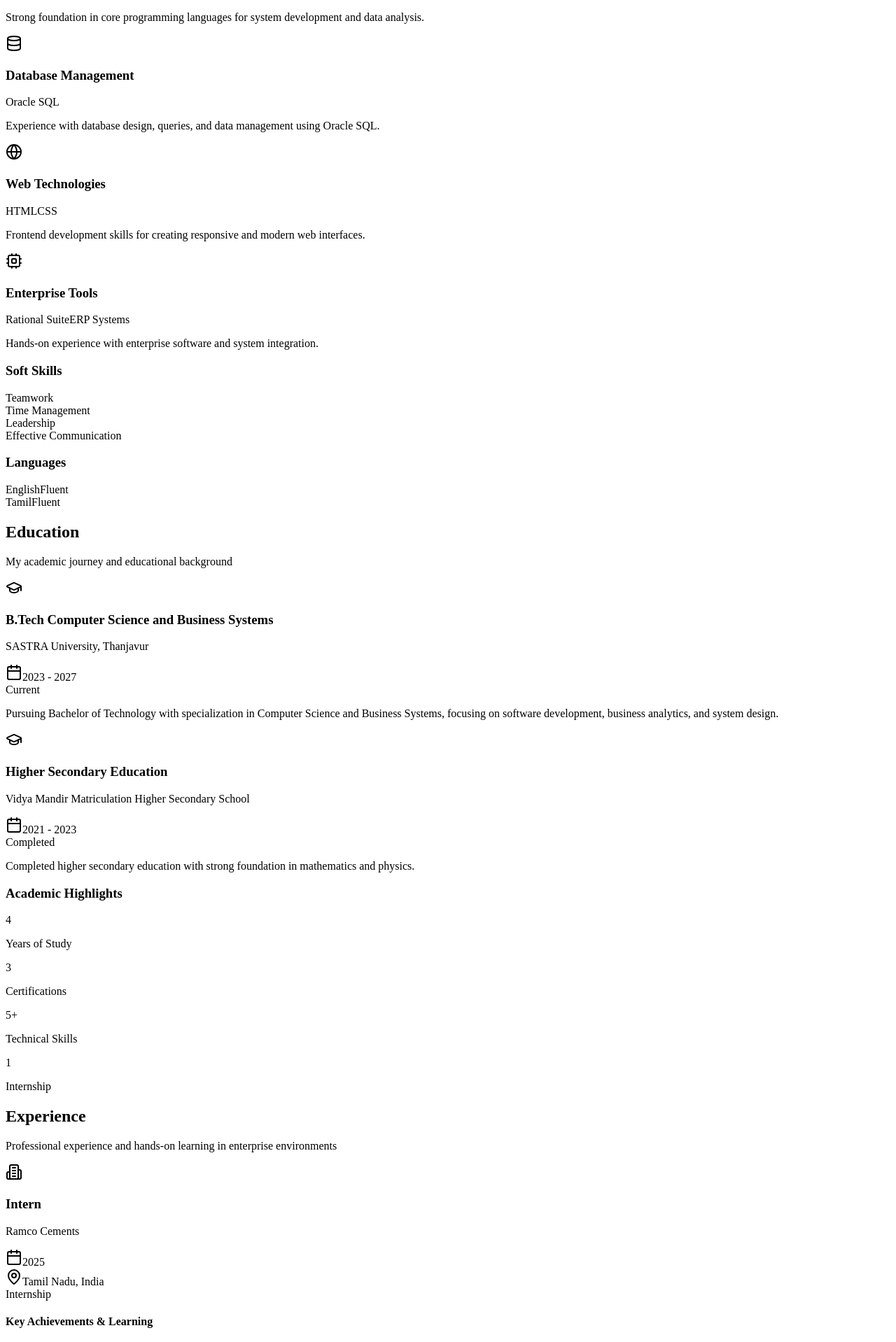
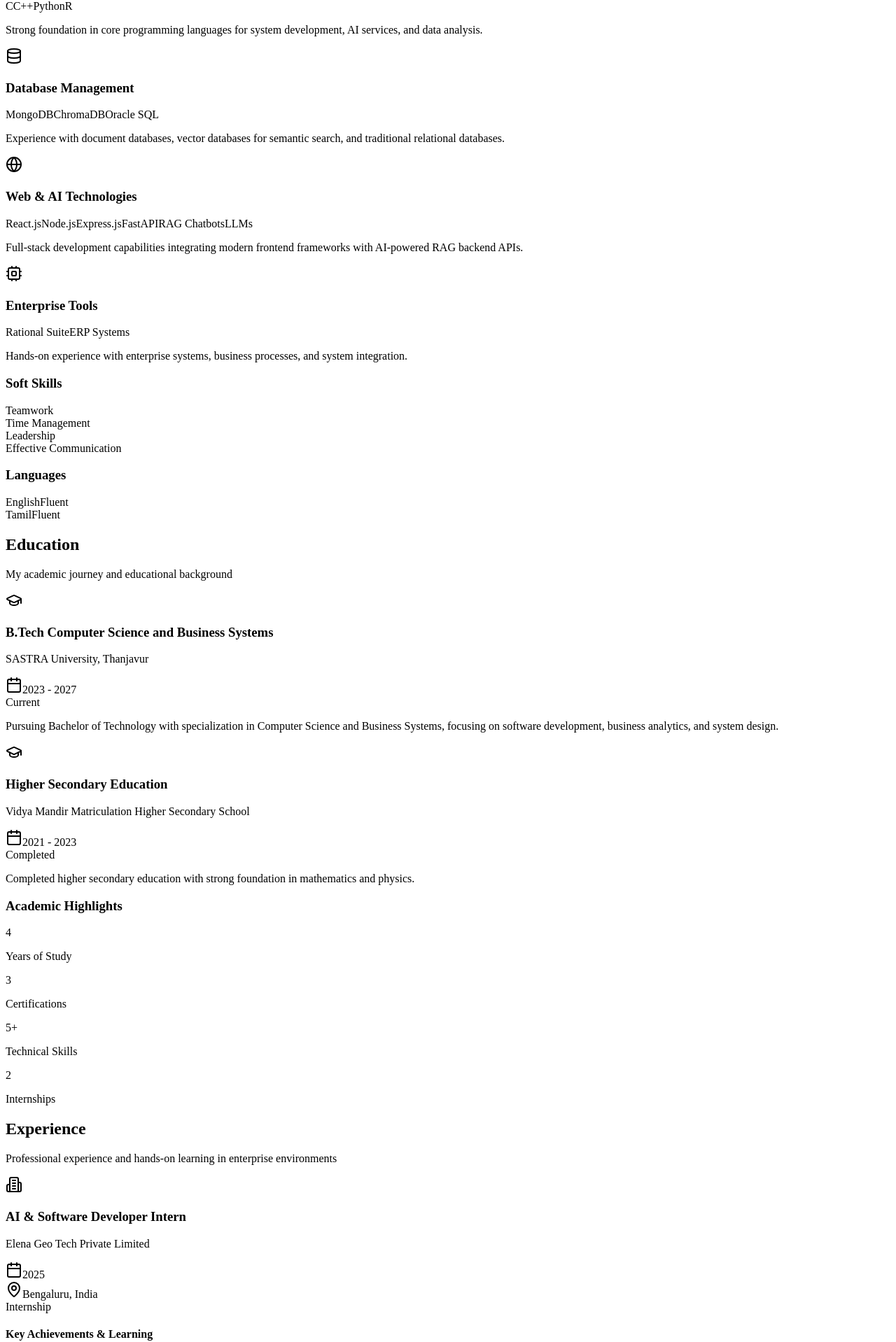
Before and after one commit to bhuvaneshM05/bhuvanseshM-personal-portfoloio, a React (Vite) app in the folder client/: page / in a window 1280 px wide. Shown: the part 1812-3730 px from the top of the page at 70% size. Built offline with nearby package versions, Linux system fonts and the light colour scheme.

Commit message:
Fix allowedHosts type check and add Elena Geo Tech internship details

```diff
--- a/client/src/components/AboutSection.tsx
+++ b/client/src/components/AboutSection.tsx
@@ -39,6 +39,10 @@ const AboutSection = () => {
                 <div className="flex items-center space-x-3">
                   <div className="w-2 h-2 bg-primary rounded-full"></div>
                   <span className="text-sm">Currently studying at SASTRA University</span>
+                </div>
+                <div className="flex items-center space-x-3">
+                  <div className="w-2 h-2 bg-primary rounded-full"></div>
+                  <span className="text-sm">Completed internship at Elena Geo Tech</span>
                 </div>
                 <div className="flex items-center space-x-3">
                   <div className="w-2 h-2 bg-primary rounded-full"></div>
--- a/client/src/components/EducationSection.tsx
+++ b/client/src/components/EducationSection.tsx
@@ -96,9 +96,9 @@ const EducationSection = () => {
                 </div>
                 <div className="text-center">
                   <div className="bg-primary/10 rounded-full w-16 h-16 flex items-center justify-center mx-auto mb-3">
-                    <span className="text-2xl font-bold text-primary">1</span>
+                    <span className="text-2xl font-bold text-primary">2</span>
                   </div>
-                  <p className="text-sm text-muted-foreground">Internship</p>
+                  <p className="text-sm text-muted-foreground">Internships</p>
                 </div>
               </div>
             </CardContent>
--- a/client/src/components/ExperienceSection.tsx
+++ b/client/src/components/ExperienceSection.tsx
@@ -2,11 +2,36 @@ import { Card, CardContent } from '@/components/ui/card';
 import { Building2, Calendar, MapPin, CheckCircle } from 'lucide-react';
 
 const ExperienceSection = () => {
-  const achievements = [
+  const experiences = [
+    {
+      role: 'AI & Software Developer Intern',
+      company: 'Elena Geo Tech Private Limited',
+      location: 'Bengaluru, India',
+      duration: '2025',
+      type: 'Internship',
+      achievements: [
+        'Designed and developed an AI-powered CRM platform integrated with a Retrieval-Augmented Generation (RAG) chatbot using React.js, Node.js/Express.js, FastAPI, and MongoDB.',
+        'Implemented semantic document search by converting technical product manuals into high-dimensional vector embeddings stored in ChromaDB, enabling accurate question answering.',
+        'Integrated Large Language Models (LLMs) with RAG systems to generate reliable responses with company-specific knowledge, eliminating AI hallucinations.',
+        'Developed core CRM functionalities including secure user authentication, lead management modules, and client communication tracking workflows.',
+        'Designed and documented system architecture, entity-relationship models, and data flow processes to ensure system scalability and security.'
+      ],
+      technologies: ['React.js', 'FastAPI', 'Node.js', 'ChromaDB', 'MongoDB', 'RAG Chatbots', 'LLM Integration', 'Python']
+    },
+    {
+      role: 'Intern',
+      company: 'Ramco Cements',
+      location: 'Tamil Nadu, India',
+      duration: '2025',
+      type: 'Internship',
+      achievements: [
         'Gained hands-on experience with ERP systems covering Sales, Materials, Finance, HR, Production, Maintenance, and IT Infrastructure',
         'Strengthened knowledge of IT security, networking, and connectivity models for enterprise systems',
         'Worked with cross-functional teams to understand business processes',
         'Applied academic knowledge in real-world enterprise environment',
+      ],
+      technologies: ['ERP Systems', 'IT Infrastructure', 'Network Security', 'Business Processes', 'System Integration']
+    }
   ];
 
   return (
@@ -20,8 +45,8 @@ const ExperienceSection = () => {
         </div>
 
         <div className="max-w-4xl mx-auto">
-          {/* Main Experience Card */}
-          <Card className="bg-dark-card border-gray-700 mb-8">
+          {experiences.map((exp, index) => (
+            <Card key={index} className="bg-dark-card border-gray-700 mb-8">
               <CardContent className="p-8">
                 <div className="flex flex-col lg:flex-row lg:items-start justify-between mb-6">
                   <div className="flex items-start mb-4 lg:mb-0">
@@ -29,31 +54,31 @@ const ExperienceSection = () => {
                       <Building2 className="h-6 w-6 text-white" />
                     </div>
                     <div>
-                    <h3 className="text-2xl font-semibold text-white mb-1">Intern</h3>
-                    <p className="text-primary-glow font-medium text-lg">Ramco Cements</p>
+                      <h3 className="text-2xl font-semibold text-white mb-1">{exp.role}</h3>
+                      <p className="text-primary-glow font-medium text-lg">{exp.company}</p>
                       <div className="flex items-center space-x-4 mt-2 text-sm text-gray-400">
                         <div className="flex items-center space-x-1">
                           <Calendar className="h-4 w-4" />
-                        <span>2025</span>
+                          <span>{exp.duration}</span>
                         </div>
                         <div className="flex items-center space-x-1">
                           <MapPin className="h-4 w-4" />
-                        <span>Tamil Nadu, India</span>
+                          <span>{exp.location}</span>
                         </div>
                       </div>
                     </div>
                   </div>
 
                   <span className="bg-primary/20 text-primary-glow px-4 py-2 rounded-full text-sm font-medium">
-                  Internship
+                    {exp.type}
                   </span>
                 </div>
 
                 <div className="mb-6">
                   <h4 className="text-lg font-semibold text-white mb-3">Key Achievements & Learning</h4>
                   <div className="grid gap-3">
-                  {achievements.map((achievement, index) => (
-                    <div key={index} className="flex items-start space-x-3">
+                    {exp.achievements.map((achievement, achIndex) => (
+                      <div key={achIndex} className="flex items-start space-x-3">
                         <CheckCircle className="h-5 w-5 text-primary-glow mt-0.5 flex-shrink-0" />
                         <p className="text-gray-300 leading-relaxed">{achievement}</p>
                       </div>
@@ -61,42 +86,43 @@ const ExperienceSection = () => {
                   </div>
                 </div>
 
-              {/* Skills Gained */}
+                {/* Technologies */}
                 <div>
                   <h4 className="text-lg font-semibold text-white mb-3">Technologies & Systems</h4>
                   <div className="flex flex-wrap gap-2">
-                  {['ERP Systems', 'IT Infrastructure', 'Network Security', 'Business Processes', 'System Integration'].map((skill, index) => (
+                    {exp.technologies.map((tech, techIndex) => (
                       <span
-                      key={index}
+                        key={techIndex}
                         className="bg-primary/20 text-primary-glow px-3 py-1 rounded-full text-sm font-medium"
                       >
-                      {skill}
+                        {tech}
                       </span>
                     ))}
                   </div>
                 </div>
               </CardContent>
             </Card>
+          ))}
 
           {/* Experience Summary Stats */}
           <div className="grid md:grid-cols-3 gap-6">
             <Card className="bg-dark-card border-gray-700 text-center">
               <CardContent className="p-6">
-                <div className="text-3xl font-bold text-primary-glow mb-2">1</div>
-                <p className="text-gray-400">Internship Completed</p>
+                <div className="text-3xl font-bold text-primary-glow mb-2">2</div>
+                <p className="text-gray-400">Internships Completed</p>
               </CardContent>
             </Card>
 
             <Card className="bg-dark-card border-gray-700 text-center">
               <CardContent className="p-6">
-                <div className="text-3xl font-bold text-primary-glow mb-2">8+</div>
+                <div className="text-3xl font-bold text-primary-glow mb-2">12+</div>
                 <p className="text-gray-400">Business Domains</p>
               </CardContent>
             </Card>
 
             <Card className="bg-dark-card border-gray-700 text-center">
               <CardContent className="p-6">
-                <div className="text-3xl font-bold text-primary-glow mb-2">5+</div>
+                <div className="text-3xl font-bold text-primary-glow mb-2">10+</div>
                 <p className="text-gray-400">Technologies Learned</p>
               </CardContent>
             </Card>
--- a/client/src/components/SkillsSection.tsx
+++ b/client/src/components/SkillsSection.tsx
@@ -6,26 +6,26 @@ const SkillsSection = () => {
     {
       title: 'Programming Languages',
       icon: Code,
-      skills: ['C', 'C++', 'R'],
-      description: 'Strong foundation in core programming languages for system development and data analysis.',
+      skills: ['C', 'C++', 'Python', 'R'],
+      description: 'Strong foundation in core programming languages for system development, AI services, and data analysis.',
     },
     {
       title: 'Database Management',
       icon: Database,
-      skills: ['Oracle SQL'],
-      description: 'Experience with database design, queries, and data management using Oracle SQL.',
+      skills: ['MongoDB', 'ChromaDB', 'Oracle SQL'],
+      description: 'Experience with document databases, vector databases for semantic search, and traditional relational databases.',
     },
     {
-      title: 'Web Technologies',
+      title: 'Web & AI Technologies',
       icon: Globe,
-      skills: ['HTML', 'CSS'],
-      description: 'Frontend development skills for creating responsive and modern web interfaces.',
+      skills: ['React.js', 'Node.js', 'Express.js', 'FastAPI', 'RAG Chatbots', 'LLMs'],
+      description: 'Full-stack development capabilities integrating modern frontend frameworks with AI-powered RAG backend APIs.',
     },
     {
       title: 'Enterprise Tools',
       icon: Cpu,
       skills: ['Rational Suite', 'ERP Systems'],
-      description: 'Hands-on experience with enterprise software and system integration.',
+      description: 'Hands-on experience with enterprise systems, business processes, and system integration.',
     },
   ];
 
```
Also changed, not shown: 2 other files (tests, documents, lock files or other folders). Lines whose indentation alone changed are shown as unchanged.
